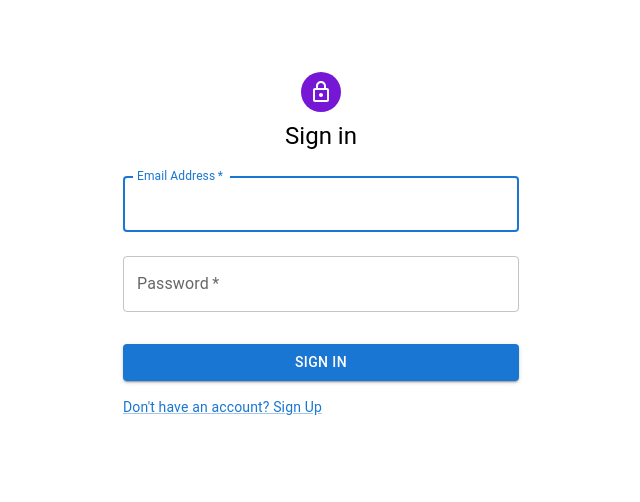
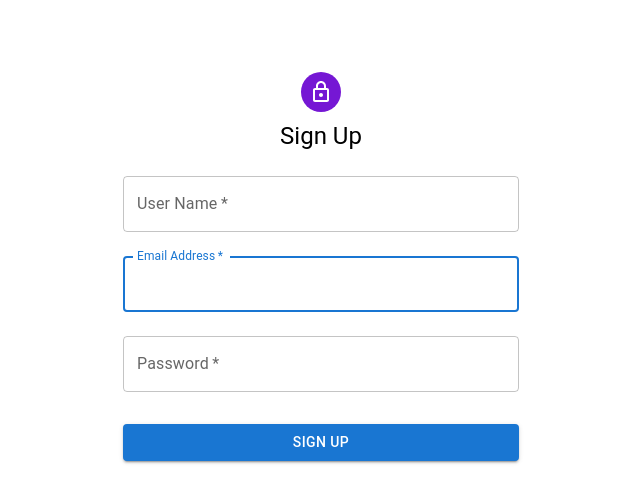
Before and after one commit to nazmuShakib/FrontEnd, a React (Vite) app: page / in a window 1280 px wide. Shown: the top 502 px of the page, without its empty margins (319-959 px from the left). Built offline with nearby package versions, Linux system fonts and the light colour scheme.

Commit message:
add register page

```diff
--- a/src/App.jsx
+++ b/src/App.jsx
@@ -1,8 +1,8 @@
-import Login from './components/Login'
+import Register from './components/Register'
 
 function App() {
 	return (
-		<Login />
+		<Register />
 	)
 }
 export default App
--- /dev/null
+++ b/src/components/Register.jsx
@@ -0,0 +1,85 @@
+import {
+	Container,
+	Box,
+	Typography,
+	Avatar,
+	TextField,
+	Button,
+} from '@mui/material'
+import LockOutlinedIcon from '@mui/icons-material/LockOutlined'
+
+export default function Login() {
+	const handleSubmit = (event) => {
+		// TODO Function to handle form submission.
+		// It is not completed yet
+		// will comeback to this when implementing backend logic
+		event.preventDefault()
+		const data = new FormData(event.target)
+		console.log(data)
+	}
+	return (
+		<Container maxWidth="xs">
+			<Box
+				sx={{
+					marginTop: 8,
+					display: 'flex',
+					flexDirection: 'column',
+					alignItems: 'center',
+				}}
+			>
+				{/* Sign Up Icon */}
+				<Avatar sx={{ m: 1, bgcolor: '#7517d4' }}>
+					<LockOutlinedIcon />
+				</Avatar>
+				{/* Sign Up header */}
+				<Typography component="h1" variant="h5">
+					Sign Up
+				</Typography>
+				<Box component="form" onSubmit={handleSubmit} noValidate sx={{ mt: 1 }}>
+					{/* UserName Input */}
+					<TextField
+						margin="normal"
+						required
+						fullWidth
+						id="username"
+						label="User Name"
+						name="username"
+						autoComplete="username"
+						autoFocus
+					/>
+					{/* Email Input */}
+					<TextField
+						margin="normal"
+						required
+						fullWidth
+						id="email"
+						label="Email Address"
+						name="email"
+						autoComplete="email"
+						autoFocus
+					/>
+					{/* Password Input */}
+					<TextField
+						margin="normal"
+						required
+						fullWidth
+						name="password"
+						label="Password"
+						type="password"
+						id="password"
+						autoComplete="current-password"
+					/>
+					{/* Register Buttion */}
+					<Button
+						type="submit"
+						fullWidth
+						variant="contained"
+						sx={{ mt: 3, mb: 2 }}
+					>
+						Sign Up
+					</Button>
+				</Box>
+			</Box>
+		</Container>
+	)
+}
```
